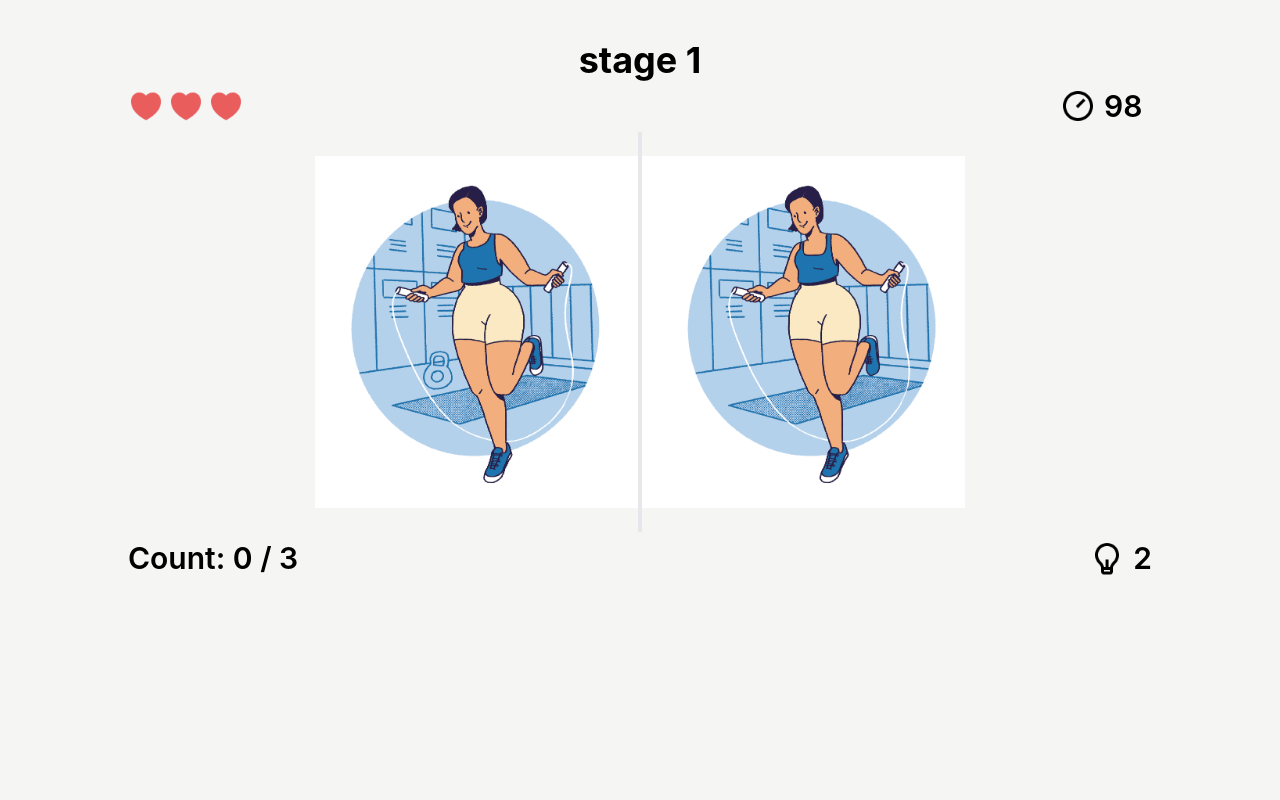
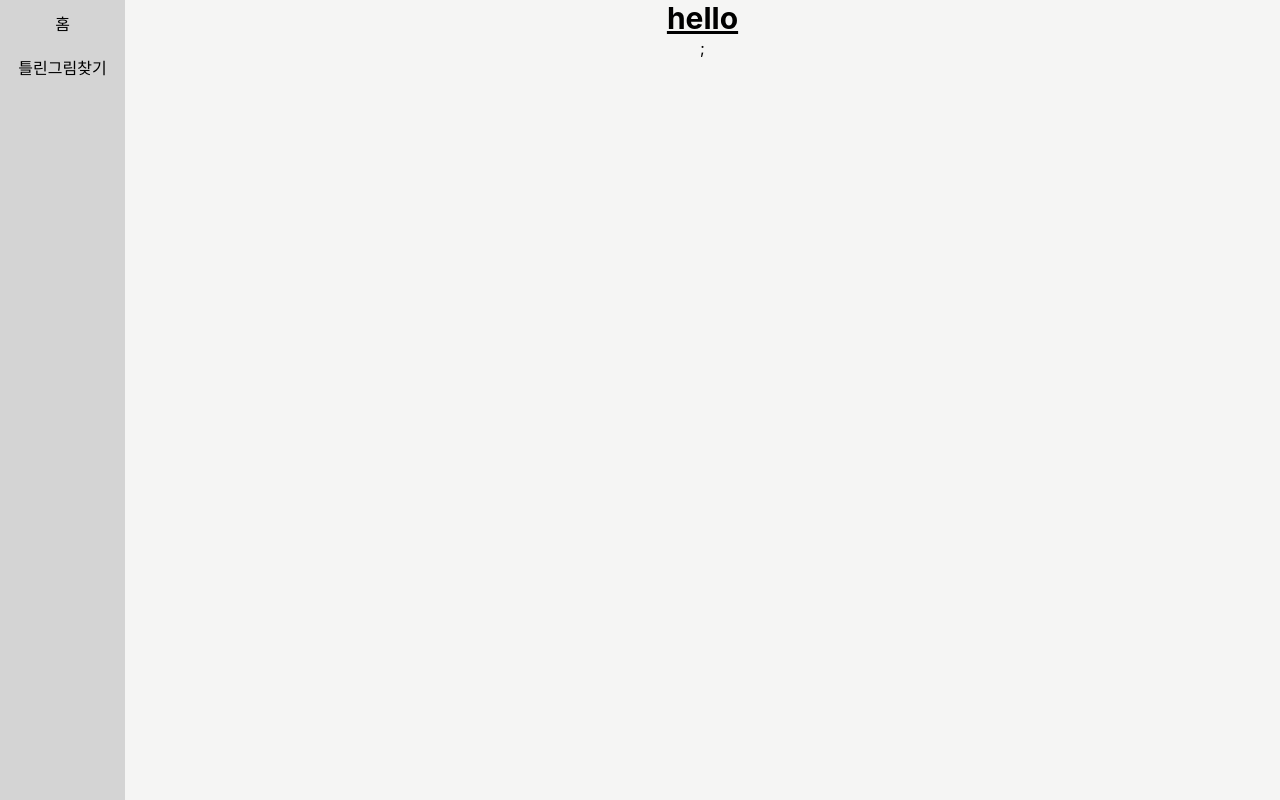
Before and after one commit to k-hanseul/khs_games_web, a React (Create React App) app: page /#/ in a window 1280 px wide. Built offline with nearby package versions, Linux system fonts and the light colour scheme; what tailwindcss-animated would draw is missing.

Commit message:
20250428-khs-2

```diff
--- a/src/App.tsx
+++ b/src/App.tsx
@@ -3,17 +3,19 @@ import logo from './logo.svg';
 import './App.css';
 import { HashRouter, Routes, Route } from 'react-router-dom';
 
+import MenuBar from './components/MenuBar';
 import Home from './components/Home';
 import SpotTheDifference from './components/SpotTheDifference';
 
 function App() {
   return (
-    <div className="App">
+    <div className="App flex flex-row">
       <HashRouter>
+      <MenuBar />
         <Routes>
-          {/* <Route path="/" element={<Home />} /> */}
-          <Route path="/" element={<SpotTheDifference />} />
-
+          <Route path="/" element={<Home />} />
+          {/* <Route path="/" element={<SpotTheDifference />} /> */}
+          <Route path="/SpotTheDifference" element={<SpotTheDifference />} />
         </Routes>
       </HashRouter>
 
--- a/src/components/Home.tsx
+++ b/src/components/Home.tsx
@@ -1,6 +1,6 @@
 const Home = () => {
     return (
-        <div>
+        <div className="w-full h-screen bg-stone-100">
             <div className="text-3xl font-bold underline">hello</div>;
         </div>
       );
--- a/src/components/MenuBar.tsx
+++ b/src/components/MenuBar.tsx
@@ -1,7 +1,10 @@
+import { NavLink } from "react-router-dom";
+
 const SideBar = () => {
     return (
-        <div>
-            <div className="text-3xl font-bold underline">hello</div>;
+        <div className="z-10 min-w-[125px] h-screen bg-neutral-300 flex flex-col gap-y-5 pt-3 pb-3">
+        <NavLink to="/" className="">홈</NavLink>
+        <NavLink to="/SpotTheDifference" className="">틀린그림찾기</NavLink>
         </div>
       );
 }
--- a/src/components/SpotTheDifference.tsx
+++ b/src/components/SpotTheDifference.tsx
@@ -253,8 +253,8 @@ const SpotTheDifference = () => {
 
 
     return (
-        <div className="w-screen h-screen bg-stone-100">
-            <div className="py-10 w-full h-full justify-items-center space-y-2">
+        <div className="w-full h-screen bg-stone-100">
+            <div className="py-10 w-[750px] h-full justify-items-center space-y-2 justify-self-center">
                 <div className="text-4xl font-bold">stage {stage + 1}</div>
                 <div className="w-4/5 flex row gap-x-10 justify-between">
                     <div className="flex gap-x-1">
```
